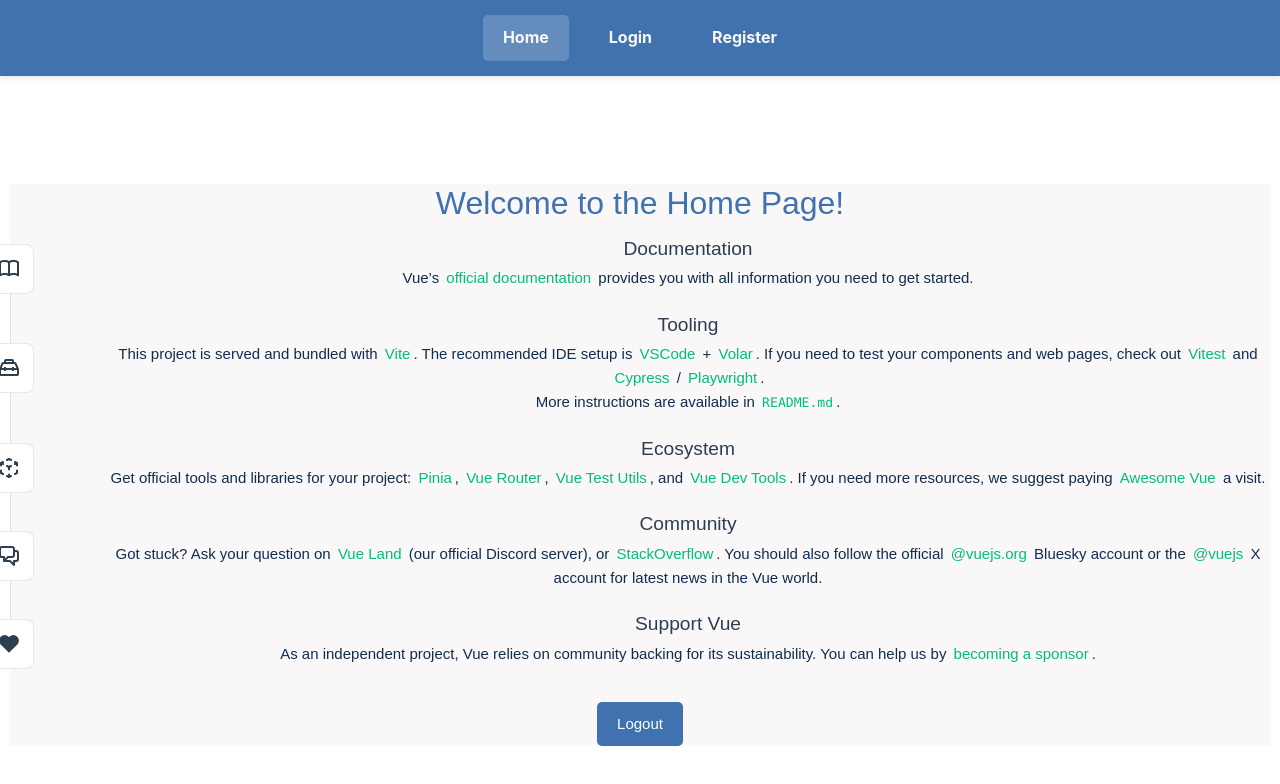
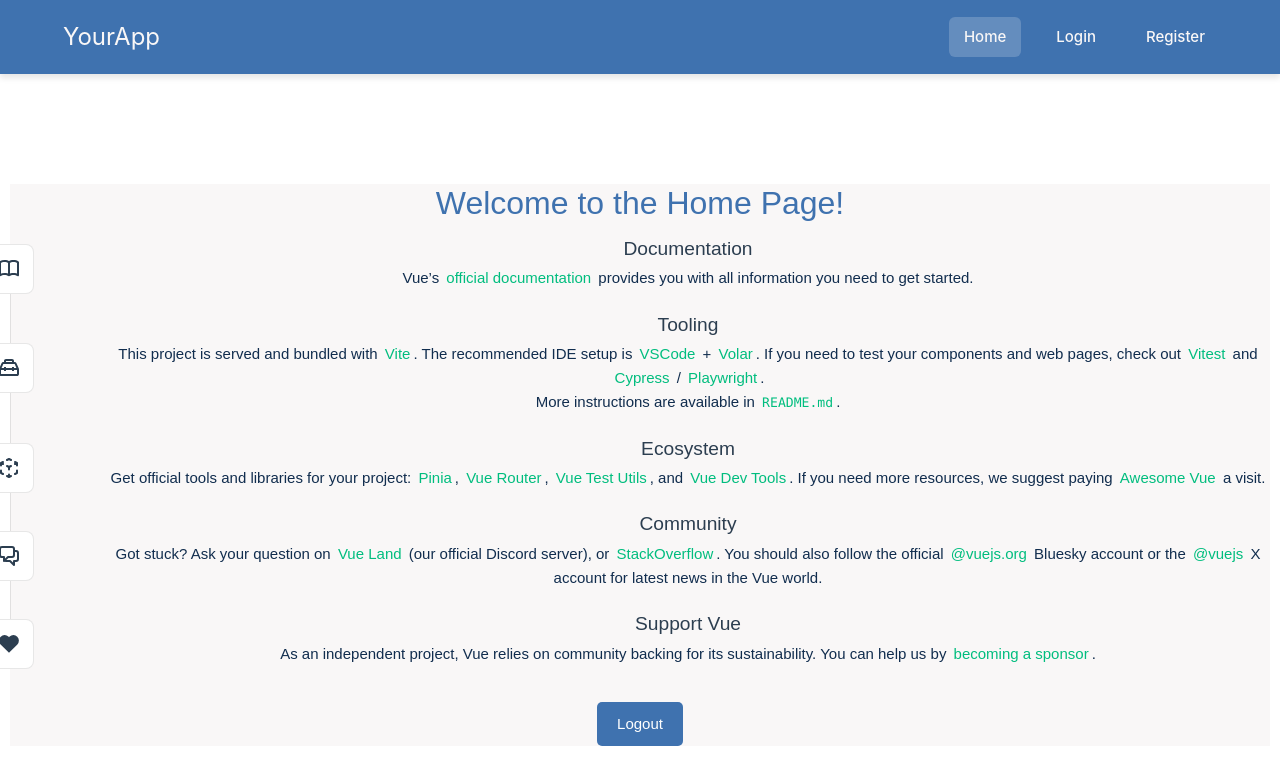
Before and after one commit to tyleeer/713-final-project, a Vue app in the folder frontend/: page / in a window 1280 px wide. Shown: the top 784 px of the page. Built offline with nearby package versions, Linux system fonts and the light colour scheme.

Commit message:
update navbar style

```diff
--- a/frontend/src/components/Navbar.vue
+++ b/frontend/src/components/Navbar.vue
@@ -1,53 +1,104 @@
 <template>
-  <header class="navbar">
-    <nav>
-      <RouterLink to="/" class="nav-link">Home</RouterLink>
-      <RouterLink to="/announcement" class="nav-link" v-if="isAuthenticated">Announcement</RouterLink>
-      <RouterLink to="/login" class="nav-link" v-if="!isAuthenticated">Login</RouterLink>
-      <RouterLink to="/register" class="nav-link" v-if="!isAuthenticated">Register</RouterLink>
-      <RouterLink to="#" class="nav-link" v-if="isAuthenticated" @click="logout">Logout</RouterLink>
-    </nav>
+  <header class="fixed-navbar">
+    <div class="navbar-container">
+      <RouterLink to="/" class="logo">
+        <span class="logo-text">YourApp</span>
+      </RouterLink>
+      <nav class="nav-links">
+        <RouterLink to="/" class="nav-link">Home</RouterLink>
+        <RouterLink to="/announcement" class="nav-link" v-if="isAuthenticated">Announcement</RouterLink>
+        <RouterLink to="/login" class="nav-link" v-if="!isAuthenticated">Login</RouterLink>
+        <RouterLink to="/register" class="nav-link" v-if="!isAuthenticated">Register</RouterLink>
+        <a href="#" class="nav-link" v-if="isAuthenticated" @click.prevent="logout">Logout</a>
+      </nav>
+    </div>
   </header>
 </template>
 
 <style scoped>
-.navbar {
-  background-color: #3f72af;
+.fixed-navbar {
   position: fixed;
   top: 0;
   left: 0;
   width: 100%;
+  background-color: #3f72af;
+  box-shadow: 0 4px 6px rgba(0, 0, 0, 0.1);
   z-index: 1000;
-  padding: 15px 0;
-  box-shadow: 0 2px 5px rgba(0, 0, 0, 0.1);
+  transition: all 0.3s ease;
 }
 
-nav {
+.navbar-container {
   display: flex;
-  justify-content: center;
-  gap: 20px;
+  justify-content: space-between;
+  align-items: center;
   max-width: 1200px;
   margin: 0 auto;
-  padding: 0 20px;
+  padding: 15px 20px;
+}
+
+.logo {
+  text-decoration: none;
+  font-size: 1.5rem;
+  font-weight: bold;
+  color: #f9f7f7;
+  transition: transform 0.3s ease;
+}
+
+.logo:hover {
+  transform: scale(1.05);
+}
+
+.nav-links {
+  display: flex;
+  align-items: center;
+  gap: 20px;
 }
 
 .nav-link {
   color: #f9f7f7;
   text-decoration: none;
-  font-weight: bold;
-  padding: 10px 20px;
-  font-size: 1rem;
+  font-weight: 500;
+  padding: 8px 15px;
+  border-radius: 6px;
   transition: all 0.3s ease;
-  border-radius: 5px;
+  position: relative;
+  overflow: hidden;
+}
+
+.nav-link::before {
+  content: '';
+  position: absolute;
+  bottom: 0;
+  left: 0;
+  width: 100%;
+  height: 2px;
+  background-color: #f9f7f7;
+  transform: scaleX(0);
+  transition: transform 0.3s ease;
+}
+
+.nav-link:hover::before {
+  transform: scaleX(1);
 }
 
 .nav-link:hover {
-  color: #112d4e;
-  background-color: #f9f7f7;
+  background-color: rgba(249, 247, 247, 0.2);
 }
 
 .nav-link.router-link-exact-active {
   background-color: rgba(249, 247, 247, 0.2);
+}
+
+@media (max-width: 768px) {
+  .navbar-container {
+    flex-direction: column;
+    gap: 15px;
+  }
+
+  .nav-links {
+    flex-wrap: wrap;
+    justify-content: center;
+  }
 }
 </style>
 
@@ -68,5 +119,4 @@ const logout = () => {
   isAuthenticated.value = false
   window.location.href = '/'
 }
-
 </script>
```
